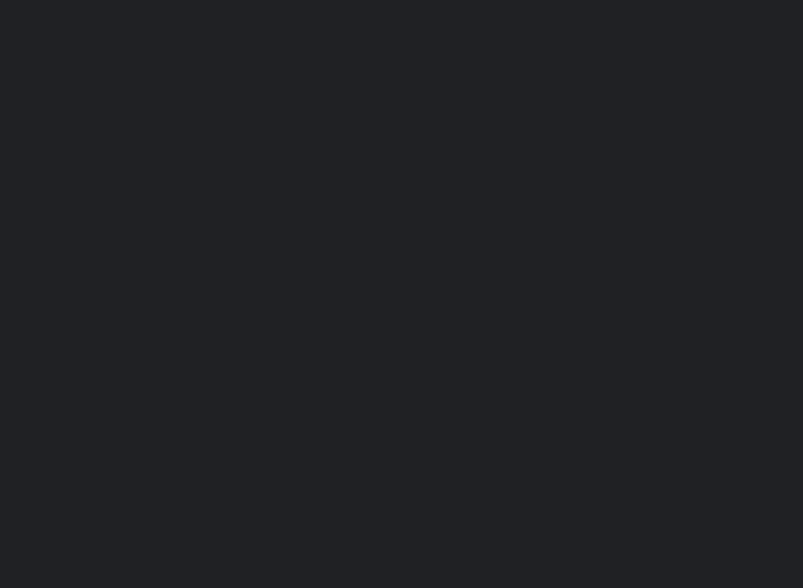
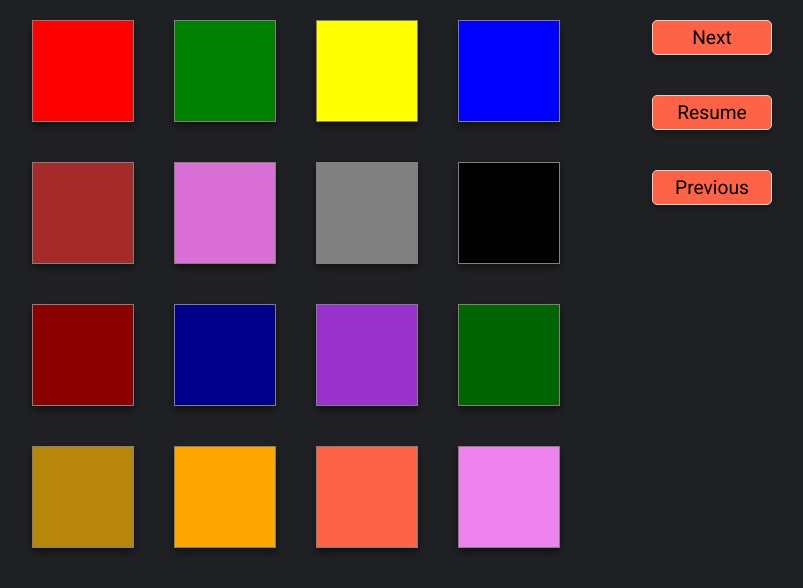
Before and after one commit to MartinDCalderonP/board-games-week-07, a React (Create React App) app: page / in a window 1280 px wide. Shown: the top 588 px of the page, without its empty margins (248-1051 px from the left). Built offline with nearby package versions, Linux system fonts and the light colour scheme.

Commit message:
:art: Create Time Machine component.

```diff
--- a/src/App.tsx
+++ b/src/App.tsx
@@ -1,10 +1,12 @@
 import React from 'react';
+import TimeMachine from './components/TimeMachine';
 
 function App() {
-  return (
-    <div className="App">
-    </div>
-  );
+	return (
+		<div>
+			<TimeMachine />
+		</div>
+	);
 }
 
 export default App;
--- /dev/null
+++ b/src/components/TimeMachine.tsx
@@ -0,0 +1,13 @@
+import React, { useState } from 'react';
+import styles from '../styles/TimeMachine.module.scss';
+import Grid from './Grid';
+import Controls from './Controls';
+
+export default function TimeMachine() {
+	return (
+		<div className={styles.timeMachine}>
+			<Grid />
+			<Controls />
+		</div>
+	);
+}
--- /dev/null
+++ b/src/styles/TimeMachine.module.scss
@@ -0,0 +1,4 @@
+.timeMachine {
+	display: flex;
+	justify-content: center;
+}
```
